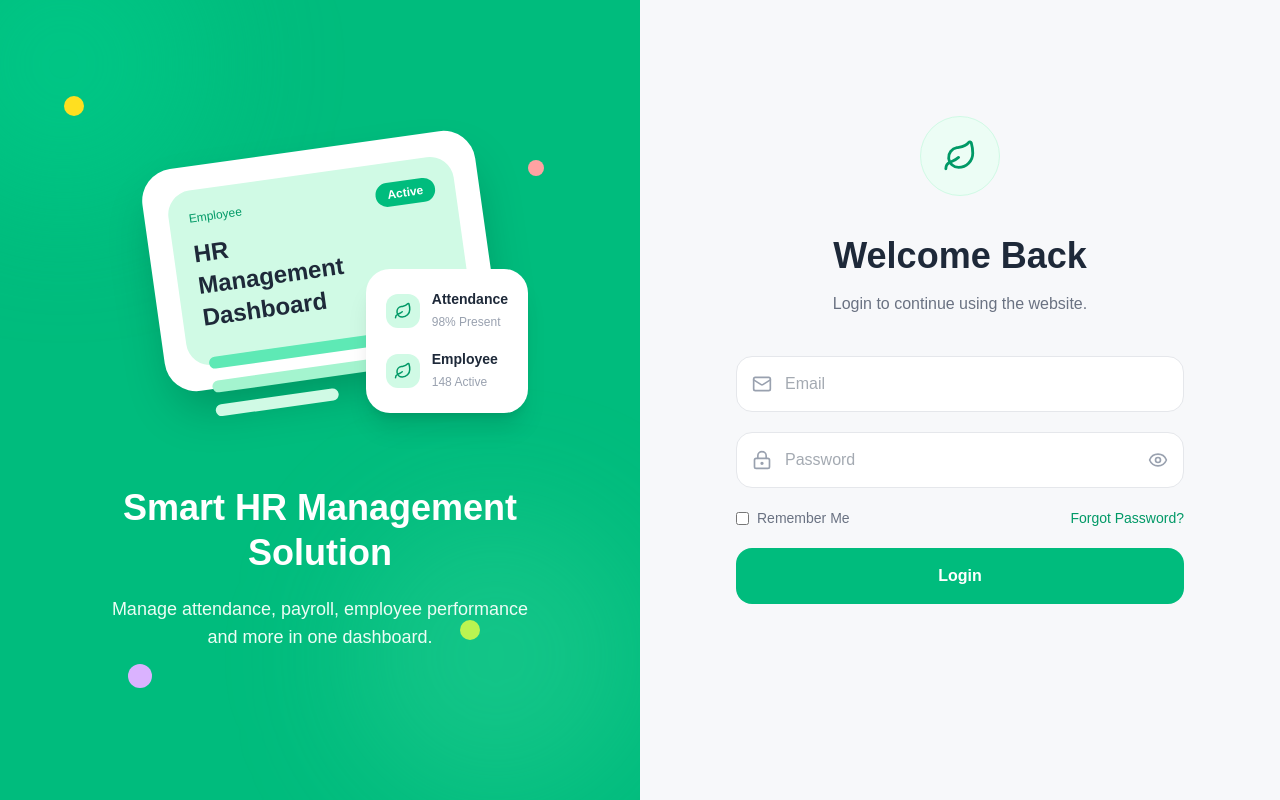
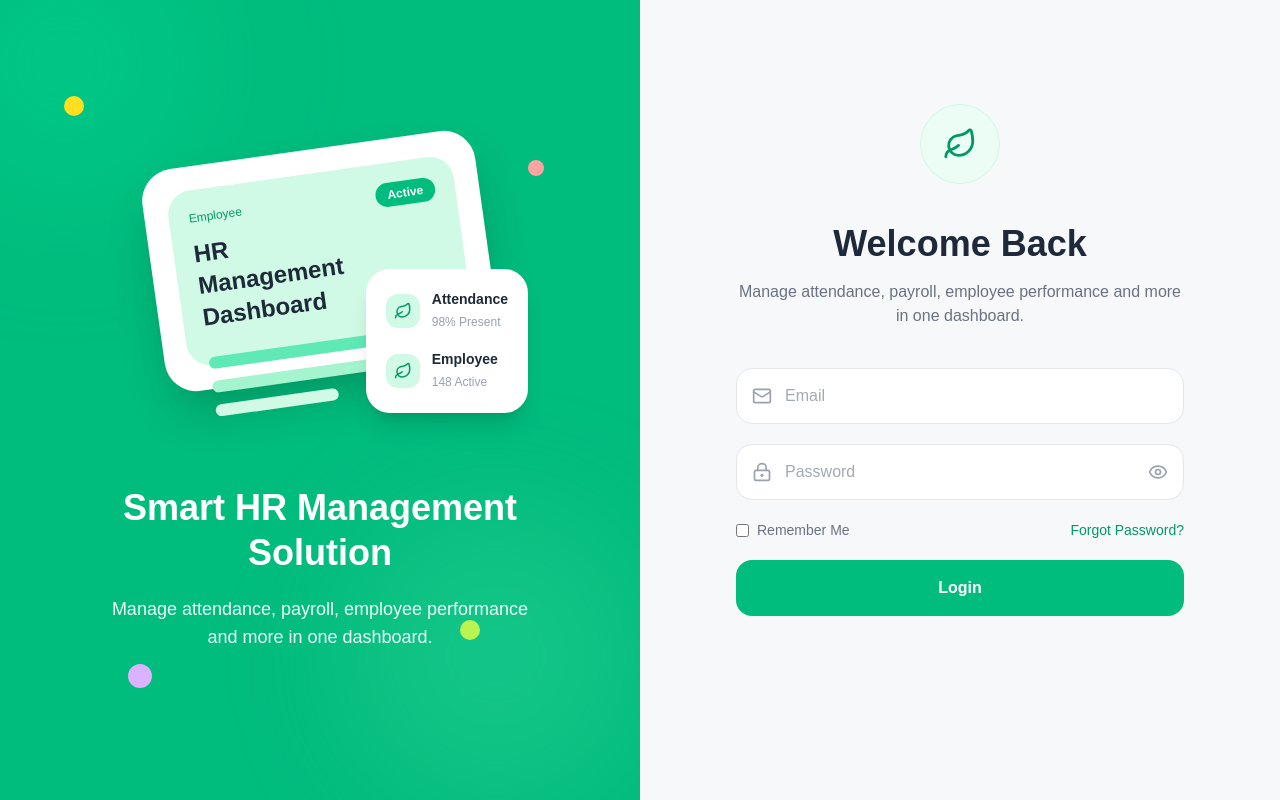
Before and after one commit to DivadanAr/hrms, a Next.js app: page /login in a window 1280 px wide. Built offline with nearby package versions, Linux system fonts and the light colour scheme.

Commit message:
fix tampilan login

```diff
--- a/src/components/login/form-login.tsx
+++ b/src/components/login/form-login.tsx
@@ -11,7 +11,7 @@ import {
 
 import { useState } from "react";
 
-import { isIOS, isMobile } from "react-device-detect";
+import { isDesktop, isIOS, isMobile } from "react-device-detect";
 
 import { useRouter } from "next/navigation";
 
@@ -181,8 +181,7 @@ export default function FormLogin() {
             </h1>
 
             <p className="mt-4 text-gray-500">
-              Login to continue using the
-              website.
+              {(isDesktop == true) ? `Manage attendance, payroll, employee performance and more in one dashboard.` : 'Login to continue using the website.' }
             </p>
           </div>
 
```
